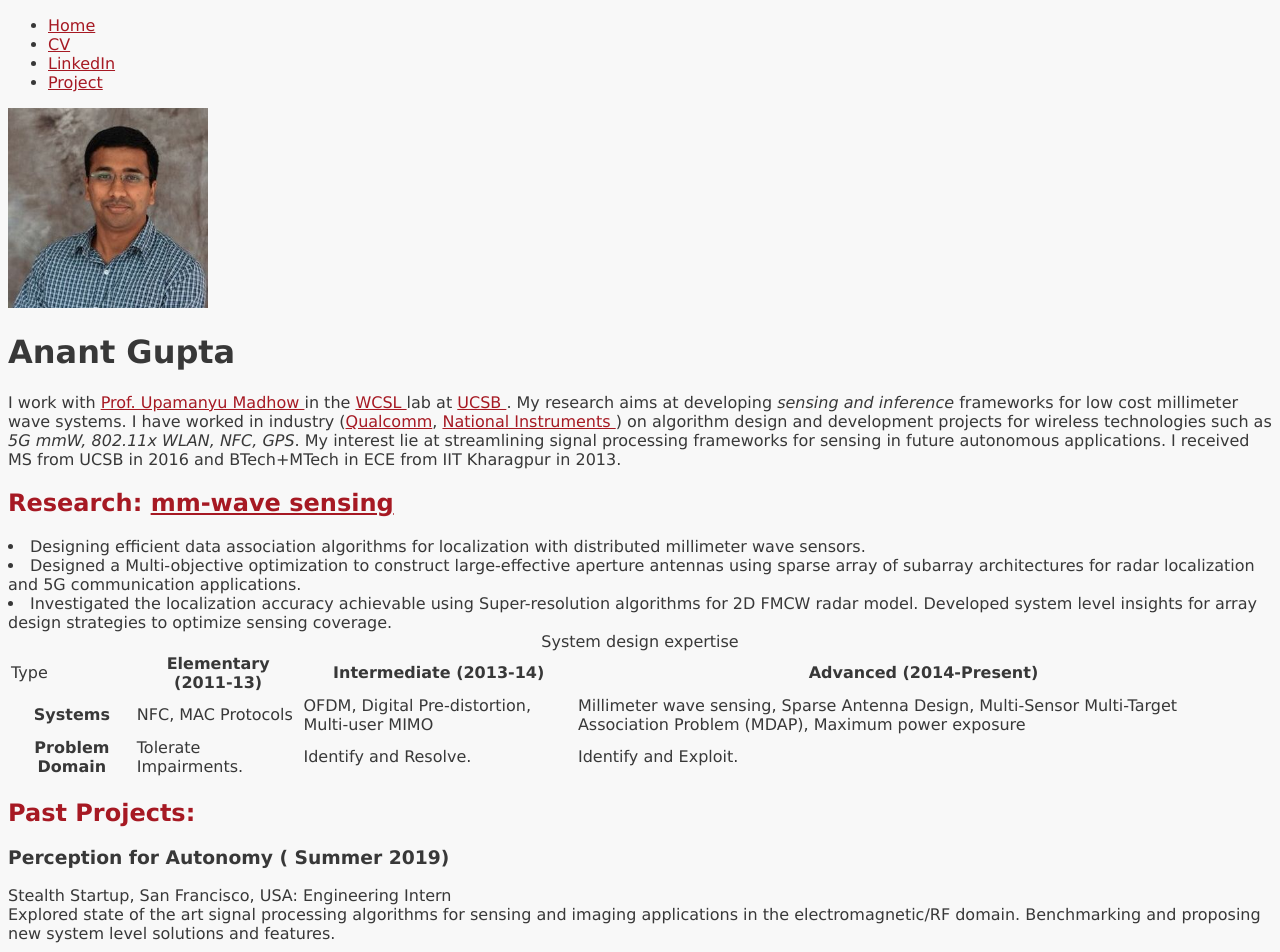
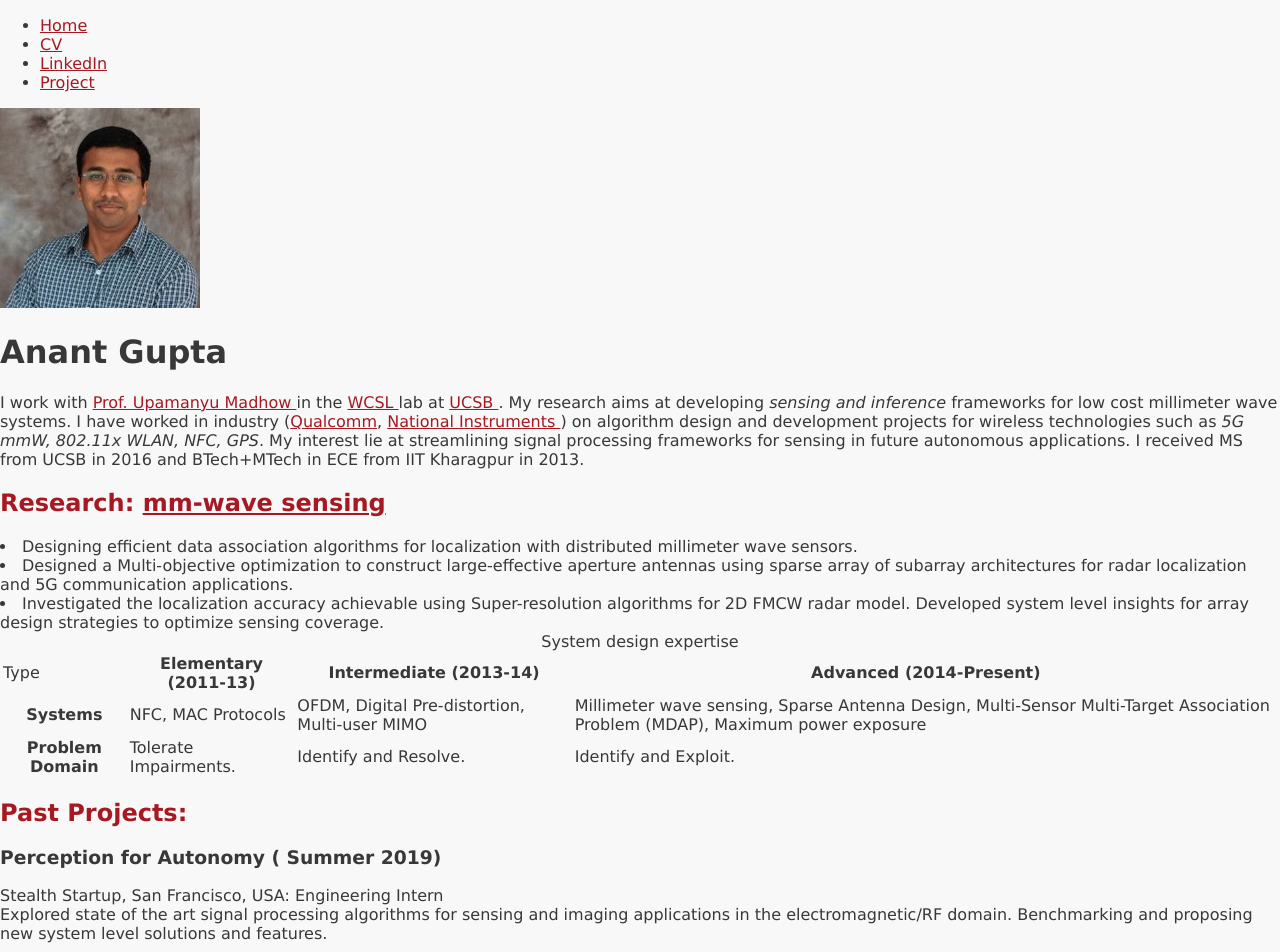
Before and after one commit to anantgupt/anantgupt.github.io, a Jekyll site: the page built from index2.html, in a window 1280 px wide. Shown: the top 952 px of the page. Built offline with Jekyll 4.4.1, drawn with Linux system fonts in a browser that asks for light colours.

Commit message:
Update main.css

```diff
--- a/css/main.css
+++ b/css/main.css
@@ -3,8 +3,7 @@
 /* The first part of a stylesheet is a "reset" to fix undesirable default behaviour */
 
 body {
-    margin: 10px
-    width: 70%;
+    margin: 0;
 }
 
 header, section, main, nav {
```
